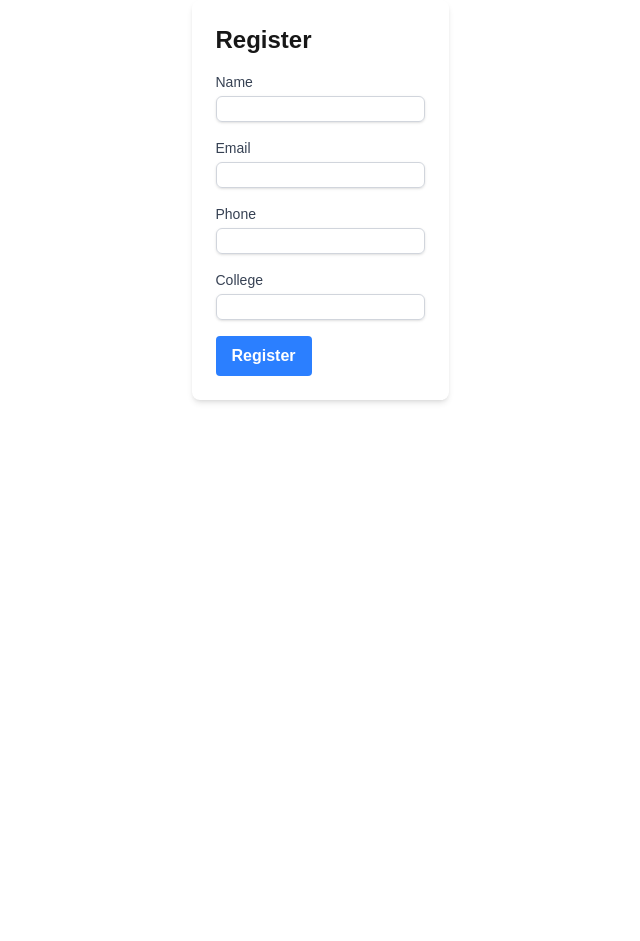
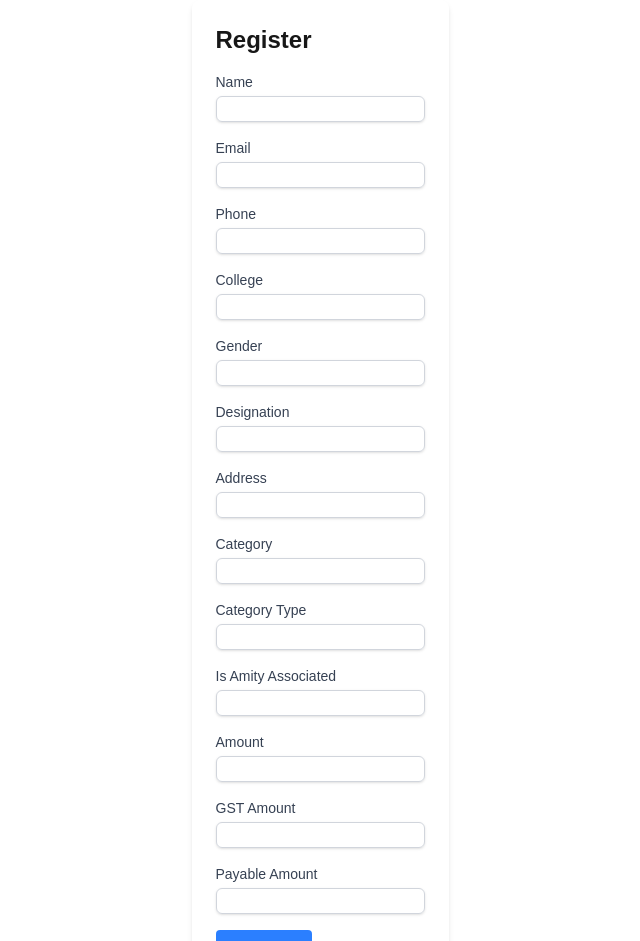
Before and after one commit to Sumit7974/accelerate-checkin, a Next.js app: page / in a window 1280 px wide. Shown: the top 941 px of the page, without its empty margins (320-960 px from the left). Before the commit the page ends 800 px from the top, so only its background shows below. Built offline with nearby package versions, Linux system fonts and the light colour scheme.

Commit message:
Save current work before pulling

```diff
--- a/app/admin/page.tsx
+++ b/app/admin/page.tsx
@@ -7,41 +7,117 @@ export default function AdminPage() {
   const [participantId, setParticipantId] = useState("");
   const [day, setDay] = useState("");
   const [status, setStatus] = useState("IN");
+  const [participantInfo, setParticipantInfo] = useState<any>(null);
+  const [lastStatus, setLastStatus] = useState("");
+
+  const checkParticipant = async () => {
+    if (!participantId || !day) {
+      alert("Enter participant ID and day first");
+      return;
+    }
+
+    const { data: participant, error } = await supabase
+      .from("participants")
+      .select("*")
+      .eq("participant_id", participantId)
+      .single();
+
+    if (error || !participant) {
+      setParticipantInfo(null);
+      setLastStatus("");
+      alert("Invalid participant ID");
+      return;
+    }
+
+    setParticipantInfo(participant);
+
+    const { data: logs } = await supabase
+      .from("attendance_logs")
+      .select("*")
+      .eq("participant_id", participantId)
+      .eq("day", Number(day))
+      .order("scanned_at", { ascending: false })
+      .limit(1);
+
+    setLastStatus(logs?.[0]?.status || "Not marked yet");
+  };
 
   const handleAttendance = async () => {
-    const { data, error } = await supabase
+    if (!participantId || !day || !status) {
+      alert("Please fill all fields");
+      return;
+    }
+
+    const { data: participant, error: participantError } = await supabase
+      .from("participants")
+      .select("*")
+      .eq("participant_id", participantId)
+      .single();
+
+    if (participantError || !participant) {
+      alert("Invalid participant ID");
+      return;
+    }
+
+    const { data: lastLogs, error: fetchError } = await supabase
       .from("attendance_logs")
-      .insert([
+      .select("*")
+      .eq("participant_id", participantId)
+      .eq("day", Number(day))
+      .order("scanned_at", { ascending: false })
+      .limit(1);
+
+    if (fetchError) {
+      console.log(fetchError);
+      alert("Failed to check previous attendance");
+      return;
+    }
+
+    const previousStatus = lastLogs?.[0]?.status;
+
+    if (status === "IN" && previousStatus === "IN") {
+      alert("Participant is already checked IN");
+      return;
+    }
+
+    if (status === "OUT" && !previousStatus) {
+      alert("Cannot check OUT before check IN");
+      return;
+    }
+
+    if (status === "OUT" && previousStatus === "OUT") {
+      alert("Participant is already checked OUT");
+      return;
+    }
+
+    const { error } = await supabase.from("attendance_logs").insert([
       {
         participant_id: participantId,
         day: Number(day),
-          status: status,
-          scanned_at: new Date(),
+        status,
+        scanned_at: new Date().toISOString(),
       },
     ]);
 
     if (error) {
+      console.log(error);
       alert(JSON.stringify(error));
-      console.log(error);
-      alert("Attendance failed");
     } else {
-      console.log(data);
-      alert("Attendance marked");
+      alert(`Attendance marked: ${status}`);
+      checkParticipant();
     }
   };
 
   return (
     <div className="max-w-md mx-auto mt-10 p-6 bg-white rounded shadow flex flex-col gap-4">
-      <h1 className="text-2xl font-bold mb-4">
-        Admin Attendance
-      </h1>
+      <h1 className="text-2xl font-bold mb-4">Admin Attendance</h1>
 
       <input
         type="text"
         placeholder="Participant ID"
         value={participantId}
         onChange={(e) => setParticipantId(e.target.value)}
-        className="w-full border p-2 mb-4"
+        className="w-full border p-2"
       />
 
       <input
@@ -49,13 +125,30 @@ export default function AdminPage() {
         placeholder="Day"
         value={day}
         onChange={(e) => setDay(e.target.value)}
-        className="w-full border p-2 mb-4"
+        className="w-full border p-2"
       />
+
+      <button
+        onClick={checkParticipant}
+        className="w-full bg-green-600 text-white p-3 rounded"
+      >
+        Check Participant
+      </button>
+
+      {participantInfo && (
+        <div className="p-4 border rounded bg-gray-50">
+          <p><b>Name:</b> {participantInfo.name}</p>
+          <p><b>Email:</b> {participantInfo.email}</p>
+          <p><b>Phone:</b> {participantInfo.phone}</p>
+          <p><b>College:</b> {participantInfo.college}</p>
+          <p><b>Last Status:</b> {lastStatus}</p>
+        </div>
+      )}
 
       <select
         value={status}
         onChange={(e) => setStatus(e.target.value)}
-        className="w-full border p-2 mb-4"
+        className="w-full border p-2"
       >
         <option value="IN">IN</option>
         <option value="OUT">OUT</option>
--- /dev/null
+++ b/app/dashboard/page.tsx
@@ -0,0 +1,78 @@
+"use client";
+
+import { useEffect, useState } from "react";
+import { supabase } from "@/lib/supabase";
+
+export default function DashboardPage() {
+  const [selectedDay, setSelectedDay] = useState(1);
+  const [totalParticipants, setTotalParticipants] = useState(0);
+  const [totalIn, setTotalIn] = useState(0);
+  const [totalOut, setTotalOut] = useState(0);
+
+  const fetchStats = async () => {
+    const { count: participantsCount } = await supabase
+      .from("participants")
+      .select("*", { count: "exact", head: true });
+
+    const { count: inCount } = await supabase
+      .from("attendance_logs")
+      .select("*", { count: "exact", head: true })
+      .eq("day", selectedDay)
+      .eq("status", "IN");
+
+    const { count: outCount } = await supabase
+      .from("attendance_logs")
+      .select("*", { count: "exact", head: true })
+      .eq("day", 1)
+      .eq("status", "OUT");
+
+    setTotalParticipants(participantsCount || 0);
+    setTotalIn(inCount || 0);
+    setTotalOut(outCount || 0);
+  };
+
+  useEffect(() => {
+  fetchStats();
+}, [selectedDay]);
+  return (
+    <div className="min-h-screen bg-gray-100 p-8">
+      <h1 className="text-3xl font-bold mb-6">Admin Dashboard</h1>
+<h1 className="text-3xl font-bold mb-6">
+  Admin Dashboard
+</h1>
+
+<select
+  value={selectedDay}
+  onChange={(e) => setSelectedDay(Number(e.target.value))}
+  className="mb-6 border p-2 rounded"
+>
+  <option value={1}>Day 1</option>
+  <option value={2}>Day 2</option>
+  <option value={3}>Day 3</option>
+</select>
+      <div className="grid grid-cols-1 md:grid-cols-3 gap-6">
+        <div className="bg-white p-6 rounded shadow">
+          <h2 className="text-gray-500">Total Participants</h2>
+          <p className="text-3xl font-bold">{totalParticipants}</p>
+        </div>
+
+        <div className="bg-white p-6 rounded shadow">
+          <h2 className="text-gray-500">Day 1 Checked IN</h2>
+          <p className="text-3xl font-bold">{totalIn}</p>
+        </div>
+
+        <div className="bg-white p-6 rounded shadow">
+          <h2 className="text-gray-500">Day 1 Checked OUT</h2>
+          <p className="text-3xl font-bold">{totalOut}</p>
+        </div>
+      </div>
+
+      <button
+        onClick={fetchStats}
+        className="mt-6 bg-black text-white px-4 py-2 rounded"
+      >
+        Refresh Stats
+      </button>
+    </div>
+  );
+}
--- a/app/page.tsx
+++ b/app/page.tsx
@@ -9,6 +9,15 @@ import { useState } from "react";
 export default function RegisterPage() {
 const [name, setName] = useState('');
 const [email, setEmail] = useState('');
+const [isAmityAssociated, setIsAmityAssociated] = useState('');
+const [categoryType, setCategoryType] = useState('');
+const [category, setCategory] = useState('');
+const [gender, setGender] = useState('');
+const [designation, setDesignation] = useState('');
+const [address, setAddress] = useState('');
+const [amount, setAmount] = useState('');
+const [gstAmount, setGstAmount] = useState('');
+const [payableAmount, setPayableAmount] = useState('');
   const [phone, setPhone] = useState('');
   const [college, setCollege] = useState('');
   const handleRegister = async () => {
@@ -22,7 +31,16 @@ export default function RegisterPage() {
   email,
   phone,
   college,
-      },
+  is_amity_associated: isAmityAssociated,
+  category_type: categoryType,
+  category,
+  gender,
+  designation,
+  address,
+  amount: Number(amount),
+  gst_amount: Number(gstAmount),
+  payable_amount: Number(payableAmount),
+}
     ]);
 
   if (error) {
@@ -91,6 +109,107 @@ export default function RegisterPage() {
             className="mt-1 block w-full border border-gray-300 rounded-md shadow-sm focus:ring-blue-500 focus:border-blue-500"
           />
         </div>
+        <div className="mb-4">
+  <label className="block text-sm font-medium text-gray-700">
+    Gender
+  </label>
+
+  <input
+    type="text"
+    value={gender}
+    onChange={(e) => setGender(e.target.value)}
+    className="mt-1 block w-full border border-gray-300 rounded-md shadow-sm focus:ring-blue-500 focus:border-blue-500"
+  />
+</div>
+<div className="mb-4">
+  <label className="block text-sm font-medium text-gray-700">
+    Designation
+  </label>
+
+  <input
+    type="text"
+    value={designation}
+    onChange={(e) => setDesignation(e.target.value)}
+    className="mt-1 block w-full border border-gray-300 rounded-md shadow-sm focus:ring-blue-500 focus:border-blue-500"
+  />
+</div><div className="mb-4">
+  <label className="block text-sm font-medium text-gray-700">
+    Address
+  </label>
+
+  <input
+    type="text"
+    value={address}
+    onChange={(e) => setAddress(e.target.value)}
+    className="mt-1 block w-full border border-gray-300 rounded-md shadow-sm focus:ring-blue-500 focus:border-blue-500"
+  />
+</div><div className="mb-4">
+  <label className="block text-sm font-medium text-gray-700">
+    Category
+  </label>
+
+  <input
+    type="text"
+    value={category}
+    onChange={(e) => setCategory(e.target.value)}
+    className="mt-1 block w-full border border-gray-300 rounded-md shadow-sm focus:ring-blue-500 focus:border-blue-500"
+  />
+</div><div className="mb-4">
+  <label className="block text-sm font-medium text-gray-700">
+    Category Type
+  </label>
+
+  <input
+    type="text"
+    value={categoryType}
+    onChange={(e) => setCategoryType(e.target.value)}
+    className="mt-1 block w-full border border-gray-300 rounded-md shadow-sm focus:ring-blue-500 focus:border-blue-500"
+  />
+</div><div className="mb-4">
+  <label className="block text-sm font-medium text-gray-700">
+    Is Amity Associated
+  </label>
+
+  <input
+    type="text"
+    value={isAmityAssociated}
+    onChange={(e) => setIsAmityAssociated(e.target.value)}
+    className="mt-1 block w-full border border-gray-300 rounded-md shadow-sm focus:ring-blue-500 focus:border-blue-500"
+  />
+</div><div className="mb-4">
+  <label className="block text-sm font-medium text-gray-700">
+    Amount
+  </label>
+
+  <input
+    type="number"
+    value={amount}
+    onChange={(e) => setAmount(e.target.value)}
+    className="mt-1 block w-full border border-gray-300 rounded-md shadow-sm focus:ring-blue-500 focus:border-blue-500"
+  />
+</div><div className="mb-4">
+  <label className="block text-sm font-medium text-gray-700">
+    GST Amount
+  </label>
+
+  <input
+    type="number"
+    value={gstAmount}
+    onChange={(e) => setGstAmount(e.target.value)}
+    className="mt-1 block w-full border border-gray-300 rounded-md shadow-sm focus:ring-blue-500 focus:border-blue-500"
+  />
+</div><div className="mb-4">
+  <label className="block text-sm font-medium text-gray-700">
+    Payable Amount
+  </label>
+
+  <input
+    type="number"
+    value={payableAmount}
+    onChange={(e) => setPayableAmount(e.target.value)}
+    className="mt-1 block w-full border border-gray-300 rounded-md shadow-sm focus:ring-blue-500 focus:border-blue-500"
+  />
+</div>
     <button
   onClick={handleRegister}
   className="bg-blue-500 hover:bg-blue-700 text-white font-bold py-2 px-4 rounded"
```
Lines whose indentation alone changed are shown as unchanged.
